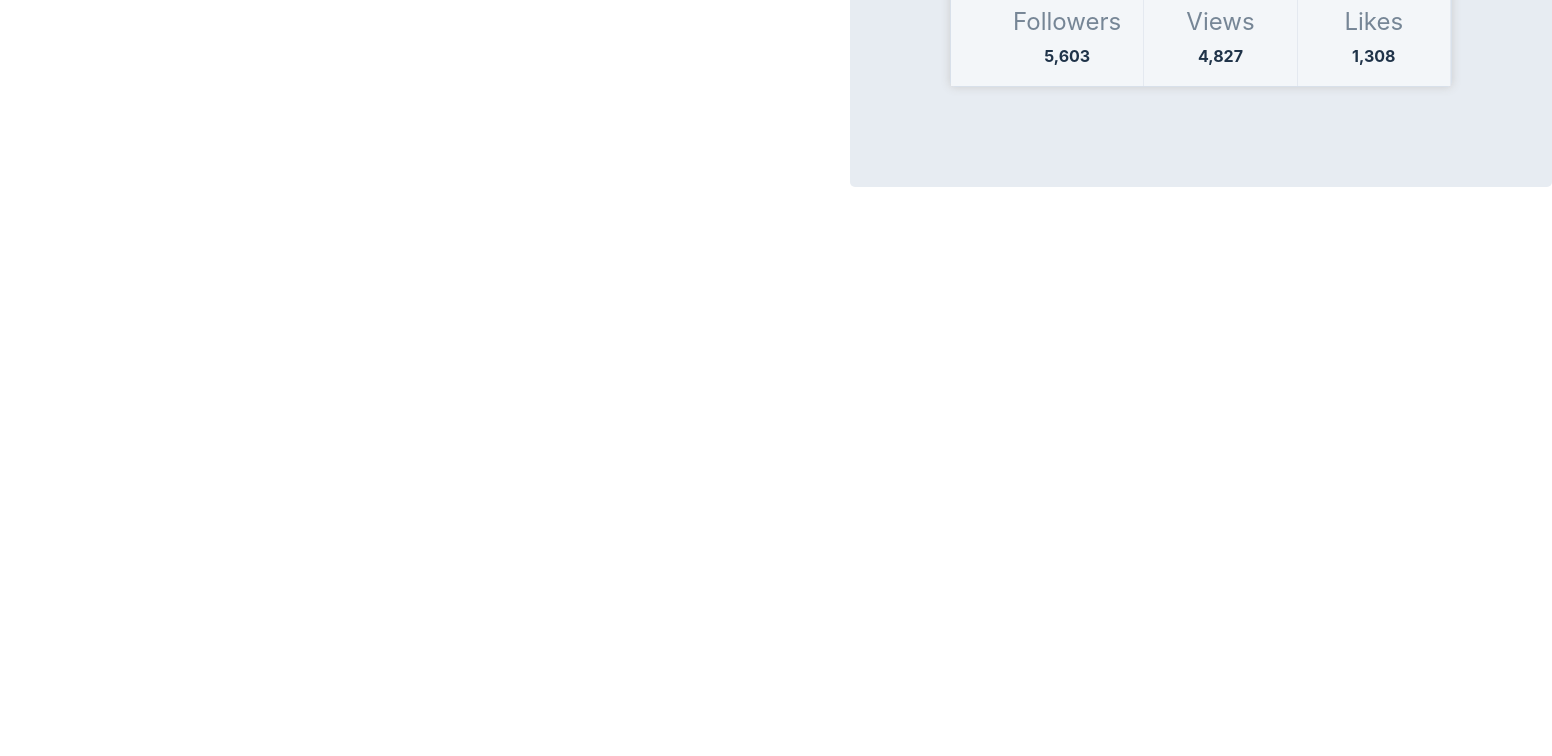
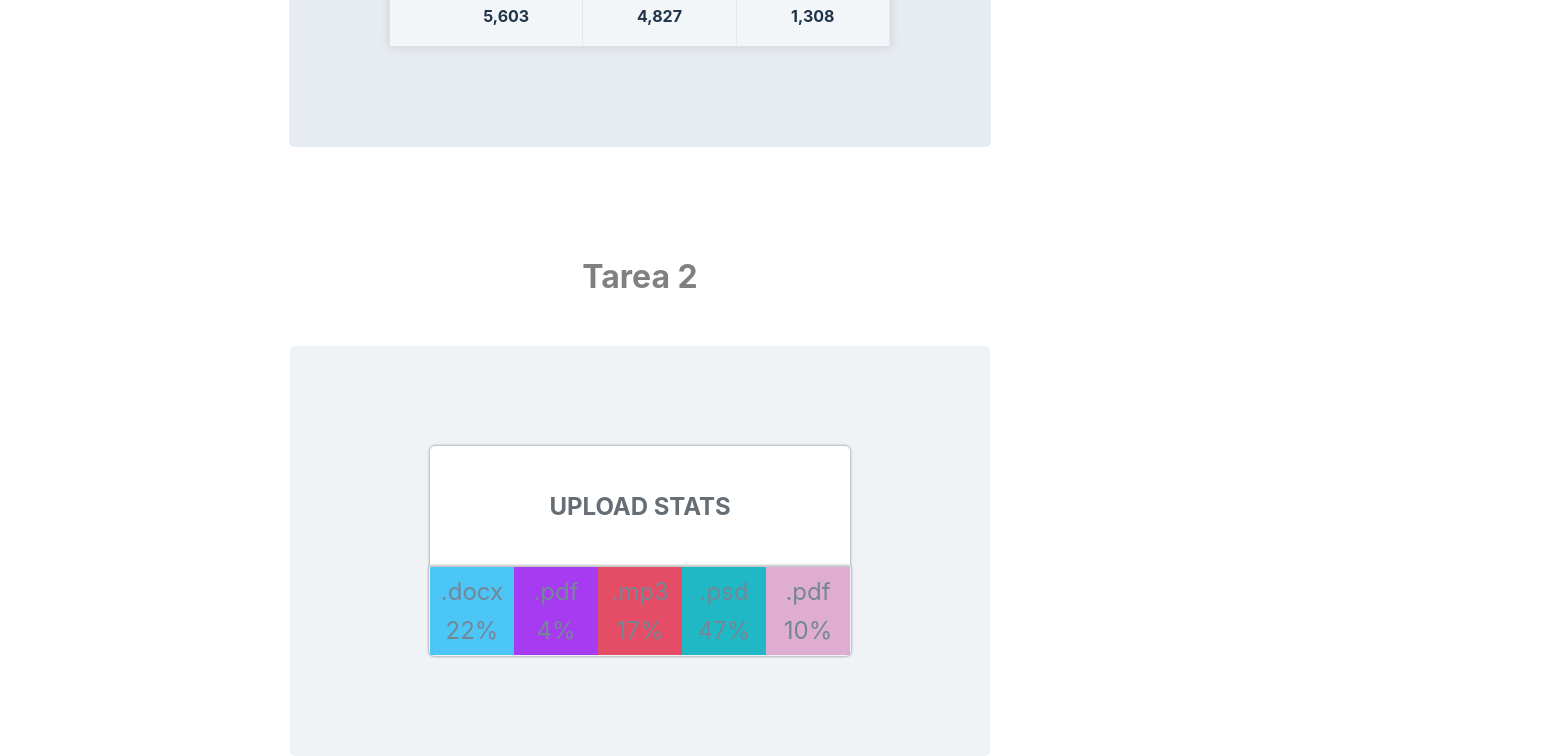
Before and after one commit to chvg1968/goit-react-hw-01-components, a React (Create React App) app: page / in a window 1280 px wide. Shown: the part 673-1429 px from the top of the page, 1552 px wide, since content can reach past the window. Before the commit the page ends 860 px from the top, so only its background shows below. Built offline with nearby package versions, Linux system fonts and the light colour scheme.

Commit message:
Update task2

```diff
--- a/src/components/App.jsx
+++ b/src/components/App.jsx
@@ -1,13 +1,19 @@
 import  Profile  from 'components/Profile';
-import { TitleTask } from '../styles/Profile.styled.js';
+import { TitleTask1 } from '../styles/Profile.styled.js';
+import { TitleTask2 } from 'styles/Statistics.styled.js';
+import Statistics from './Statistics.jsx';
 
 export const App = () => {
   return (
       <div className="App">
-      <div className="full-container">
-        <TitleTask>Tarea 1</TitleTask>
-      <Profile />
+        <div>
+          <TitleTask1>Tarea 1</TitleTask1>
+          <Profile />
+        </div>
+        <div>
+          <TitleTask2>Tarea 2</TitleTask2>
+        </div>
+        <Statistics />
       </div>
-    </div>
   );
 };
--- a/src/components/Profile.jsx
+++ b/src/components/Profile.jsx
@@ -5,7 +5,7 @@ function Profile() {
   return (
     <ProfileContent>
       {users.map((user, index) => (
-      <ProfileBox>
+      <ProfileBox key={index}>
         <ProfileCard key={index}>
           <ProfileImage src={user.avatar} alt="avatar" className="avatar"/>
           <ProfileName>{user.username}</ProfileName>
--- /dev/null
+++ b/src/components/Statistics.jsx
@@ -0,0 +1,35 @@
+  import React from 'react';
+  import { StatsTitle, StatsBox, StatsList, StatsItem, StatsLabel, StatsPercentage} from '../styles/Statistics.styled.js';
+  const data = require ('./data.json');
+  const colors = ['#4bc6f7', '#a63bf2', '#e54d66', '#20b8c5', '#deadd1'];
+
+
+  function StatisticItem({ label, percentage, bgColor }) {
+      return (
+        <StatsItem style={{backgroundColor: bgColor}}>
+          <StatsLabel >{label}</StatsLabel>
+          <StatsPercentage>{percentage}%</StatsPercentage>
+        </StatsItem>
+      );
+    }
+  function Statistics() {
+    return (
+      <>
+          <StatsBox key={0}>
+              <StatsTitle>UPLOAD STATS</StatsTitle>
+
+              <StatsList>
+                  {data.map((e, index) => (
+                  < StatisticItem
+                   key={index}
+                   label={e.label}
+                   percentage={e.percentage}
+                   bgColor = {colors[index]} />
+            ))}
+              </StatsList>
+          </StatsBox>
+      </>
+    );
+  }
+
+  export default Statistics;
--- a/src/index.css
+++ b/src/index.css
@@ -14,6 +14,6 @@ code {
     monospace;
 }
 
-li {
+ul, li {
   list-style: none;
 }
--- a/src/styles/Profile.styled.js
+++ b/src/styles/Profile.styled.js
@@ -1,13 +1,14 @@
 import styled from 'styled-components';
 
-export const TitleTask = styled.h1`
+export const TitleTask1 = styled.h1`
   text-align: center;
   color: gray;
 `;
 
 export const ProfileContent = styled.div`
    position: absolute;
-   margin: 40px 850px;
+   left: 50%;
+   transform: translate(-50%);
    padding: 100px;
    width:100 px;
    height: auto;
@@ -64,7 +65,7 @@ export const ProfileStats = styled.ul`
     display:grid;
     grid-template-columns: 1fr 1fr 1fr;
     grid-template-rows: auto auto;
-    justify-content:center;
+    justify-content:space-between;
     align-items: center;
     background-color: #f3f6f9;
     width: 100%;
@@ -76,7 +77,7 @@ export const ProfileStats = styled.ul`
 export const ListStats = styled.li`
     display: flex;
     flex-direction: column;
-    justify-content: center;
+    justify-content: space-between;
     align-items: center;
     text-align:center;
     border-right: solid 1px #e4e9f0;
--- /dev/null
+++ b/src/styles/Statistics.styled.js
@@ -0,0 +1,79 @@
+import styled from 'styled-components';
+
+export const TitleTask2 = styled.h1`
+  margin-top: 870px;
+  margin-bottom: 50px;
+  text-align: center;
+  color: gray;
+`;
+
+export const StatsBox = styled.section`
+    position: absolute;
+    left: 50%;
+    transform: translate(-50%);
+    width: 700px;
+    height: auto;
+    display: flex;
+    flex-direction: column;
+    justify-content: center;
+    align-items: center;
+    background-color: #eff3f6;
+    border-radius: 5px;
+`;
+
+export const StatsTitle = styled.h2`
+    position: relative;
+    margin: 100px ;
+    width: 50%;
+    height: 50px;
+    display: flex;
+    justify-content: center;
+    align-items: center;
+    flex-grow: 1;
+    color: #656d75;
+    text-align: center;
+    background-color: white;
+    padding: 5%;
+    border-top-left-radius: 5px;
+    border-top-right-radius: 5px;
+    box-shadow: 0 0 3px rgba(0, 0, 0, 0.5);
+`;
+
+export const StatsList = styled.ul`
+    position:relative;
+    margin-top: -100px;
+    margin-bottom: 100px;
+    display:grid;
+    grid-template-columns: repeat(5, auto);
+    grid-template-rows: auto;
+    justify-content: center;
+    align-items: center;
+    text-align: center;
+    font-size: 0.75rem;
+    padding: 1px;
+    border-bottom-left-radius: 5px;
+    border-bottom-right-radius: 5px;
+    box-shadow: 0 0 3px rgba(0, 0, 0, 0.5);
+`;
+
+export const StatsItem = styled.li`
+    margin: 0 auto;
+    display: flex;
+    justify-content: center;
+    align-items: center;
+    flex-direction: column;
+    gap: 10px;
+    padding: 10px;
+    width: 64px;
+
+`;
+
+export const StatsLabel = styled.span`
+    font-size: 2em;
+    color: #768696;
+`;
+
+export const StatsPercentage = styled.span`
+    font-size: 2em;
+    color: #768696;
+`;
```
